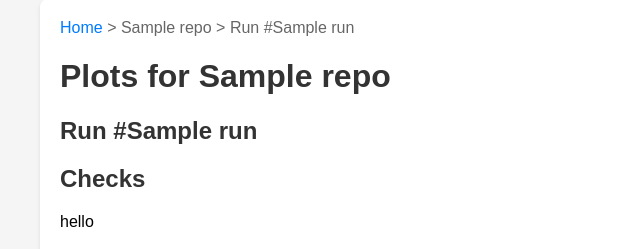
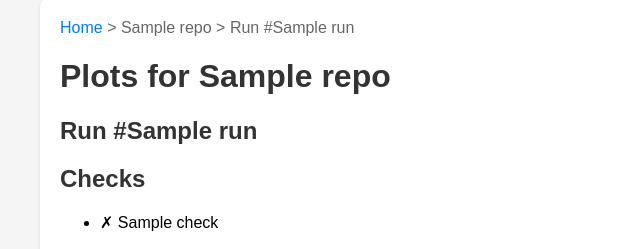
Before and after one commit to jmcarcell/k4validation-web, a Flask app: template templates/plots.html in a window 1280 px wide. Shown: the part 21-270 px from the top of the page, without its empty margins (0-640 px from the left). Run offline with Flask 3, Linux system fonts and the light colour scheme; the template is opened without the code that fills it: most values are stand-ins (such as "Sample title", 1, 10 or a date in 2020).

Commit message:
Remove hello

```diff
--- a/templates/plots.html
+++ b/templates/plots.html
@@ -11,7 +11,6 @@
 <h2>Run #{{ run }}</h2>
 
 <h2>Checks</h2>
-<div class="check-details">hello</div>
 <ul>
     {% for check in checks %}
         <li>
```
